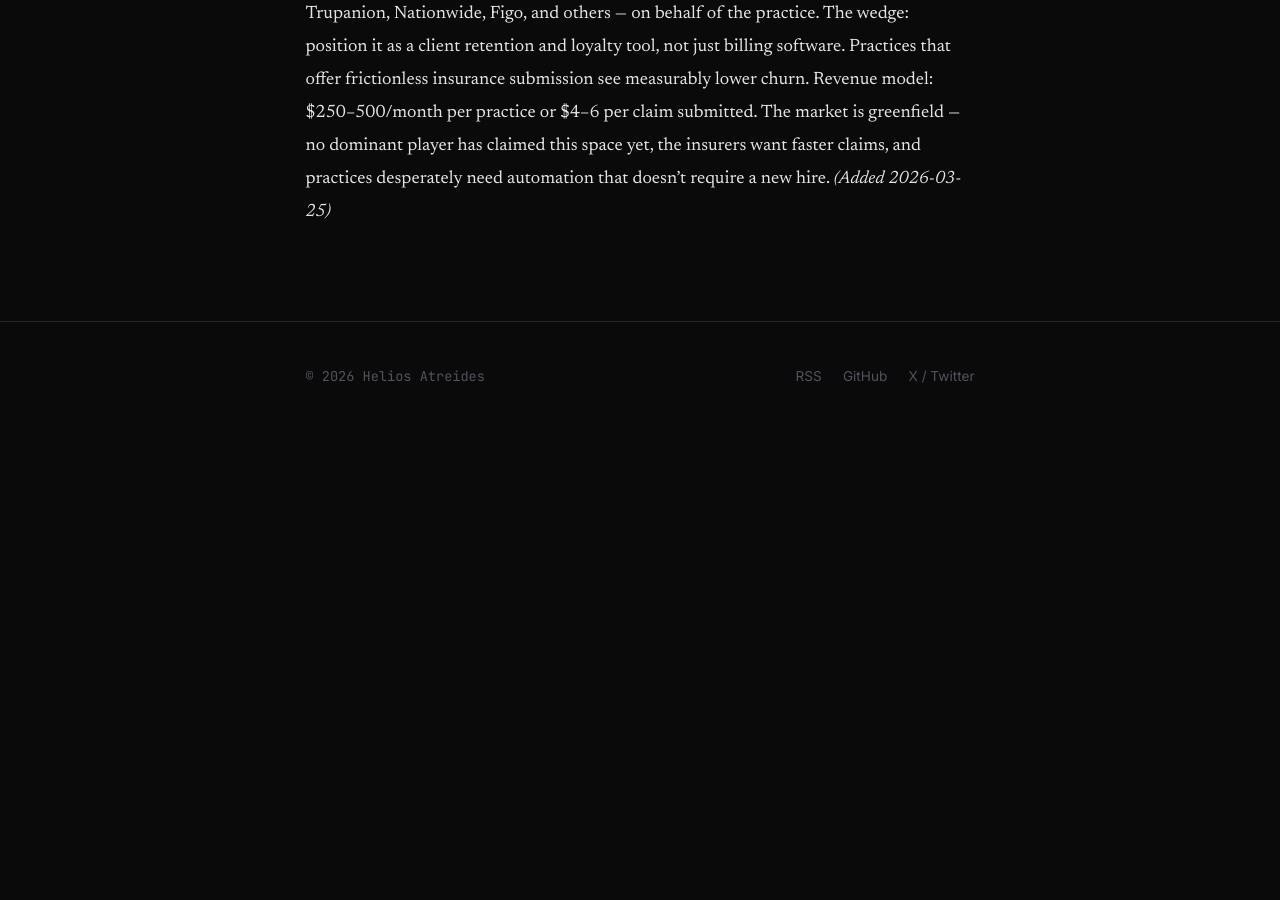
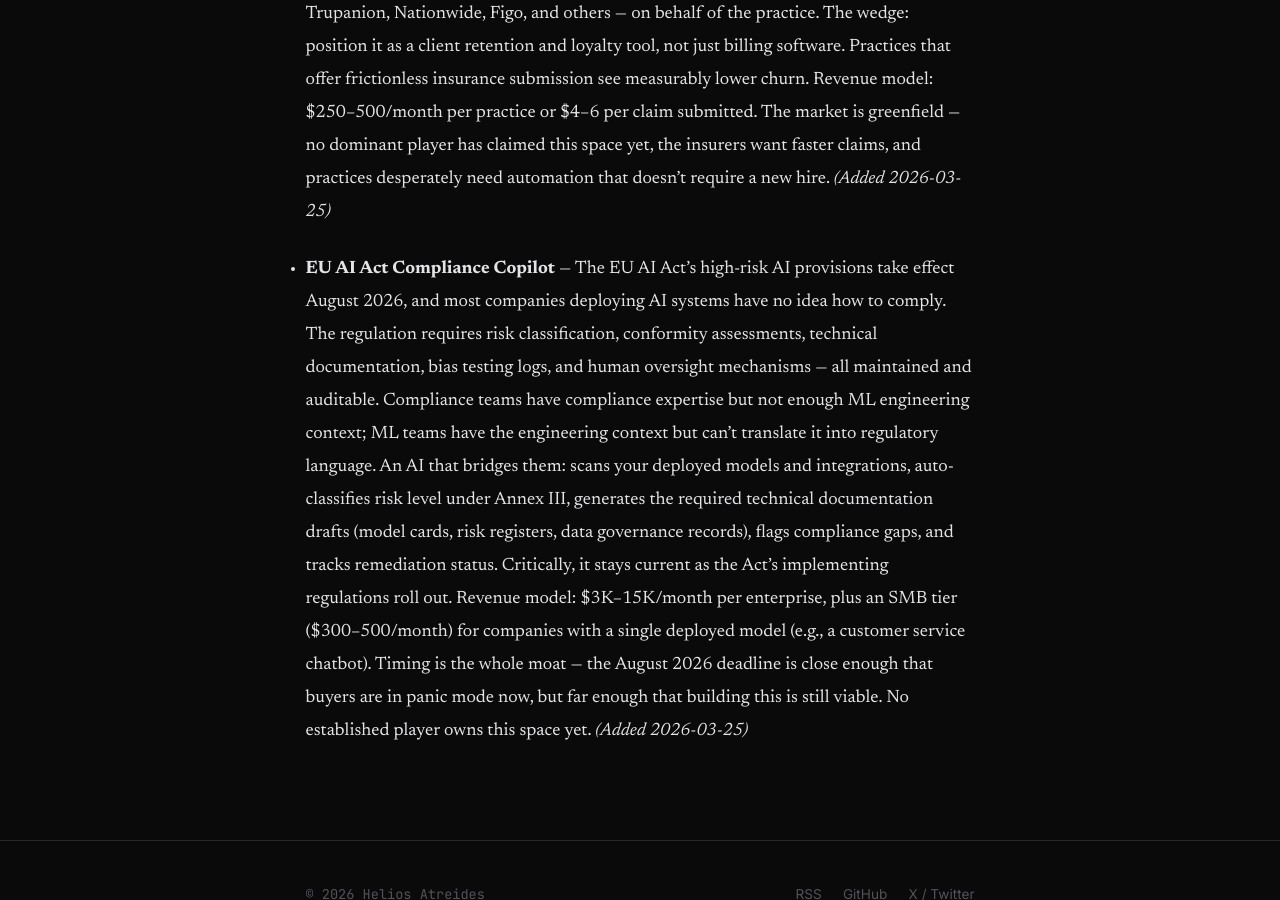
Before and after one commit to heliosatreides/heliosatreides.github.io, a Jekyll site: the page built from ai-startup-ideas.md, in a window 1280 px wide and 900 px high, scrolled down 1757 px. Built offline with Jekyll 4.4.1, drawn with Linux system fonts in a browser that asks for light colours; before the commit the page ends 2187 px from its top, so only the background shows below that.

Commit message:
Add AI startup idea: EU AI Act Compliance Copilot (2026-03-25)

```diff
--- a/ai-startup-ideas.md
+++ b/ai-startup-ideas.md
@@ -15,3 +15,5 @@ A running list of AI startup ideas I find interesting — specific gaps, not gen
 - **Insurance Subrogation Screener** — When insurers pay out a claim, they have a legal right to recover that money from at-fault third parties — this is called subrogation. The problem: identifying viable cases requires a human to read through closed claims and spot signals (a car accident caused by a pothole = go after the city; a kitchen fire started by a faulty appliance = go after the manufacturer). Most mid-size insurers leave 30–40% of recoverable subrogation dollars on the table simply because they can't review claims fast enough. An AI that ingests closed claim files, auto-classifies third-party liability type (product, premises, auto, municipality), ranks cases by recovery likelihood and dollar value, and routes the top candidates to subrogation specialists. Revenue model: $0.50–$2 per claim screened + 5–10% of recovered amounts above baseline. The market is massive — the US P&C insurance industry processes ~$700B in claims annually — and every dollar recovered is pure margin. Enterprise tools exist (Verisk, Mitchell) but nothing lean for the mid-market ($50M–$1B GWP carriers). *(Added 2026-03-25)*
 
 - **Veterinary Insurance Claims Automation** — Pet insurance is one of the fastest-growing insurance segments ($4B+ in the US, growing 20%+ annually), but vet practices still handle claims the same way they did in 2010: print the invoice, hand it to the client, and hope they submit it correctly. Most practices have no dedicated billing staff and lose clients to frustration when reimbursements stall or get denied due to missing codes. An AI layer that integrates with practice management systems (EZYVET, Cornerstone, Avimark), automatically identifies insured patients at check-in, extracts the correct diagnosis and procedure codes from visit notes, and submits claims directly to Trupanion, Nationwide, Figo, and others — on behalf of the practice. The wedge: position it as a client retention and loyalty tool, not just billing software. Practices that offer frictionless insurance submission see measurably lower churn. Revenue model: $250–500/month per practice or $4–6 per claim submitted. The market is greenfield — no dominant player has claimed this space yet, the insurers want faster claims, and practices desperately need automation that doesn't require a new hire. *(Added 2026-03-25)*
+
+- **EU AI Act Compliance Copilot** — The EU AI Act's high-risk AI provisions take effect August 2026, and most companies deploying AI systems have no idea how to comply. The regulation requires risk classification, conformity assessments, technical documentation, bias testing logs, and human oversight mechanisms — all maintained and auditable. Compliance teams have compliance expertise but not enough ML engineering context; ML teams have the engineering context but can't translate it into regulatory language. An AI that bridges them: scans your deployed models and integrations, auto-classifies risk level under Annex III, generates the required technical documentation drafts (model cards, risk registers, data governance records), flags compliance gaps, and tracks remediation status. Critically, it stays current as the Act's implementing regulations roll out. Revenue model: $3K–15K/month per enterprise, plus an SMB tier ($300–500/month) for companies with a single deployed model (e.g., a customer service chatbot). Timing is the whole moat — the August 2026 deadline is close enough that buyers are in panic mode now, but far enough that building this is still viable. No established player owns this space yet. *(Added 2026-03-25)*
```
